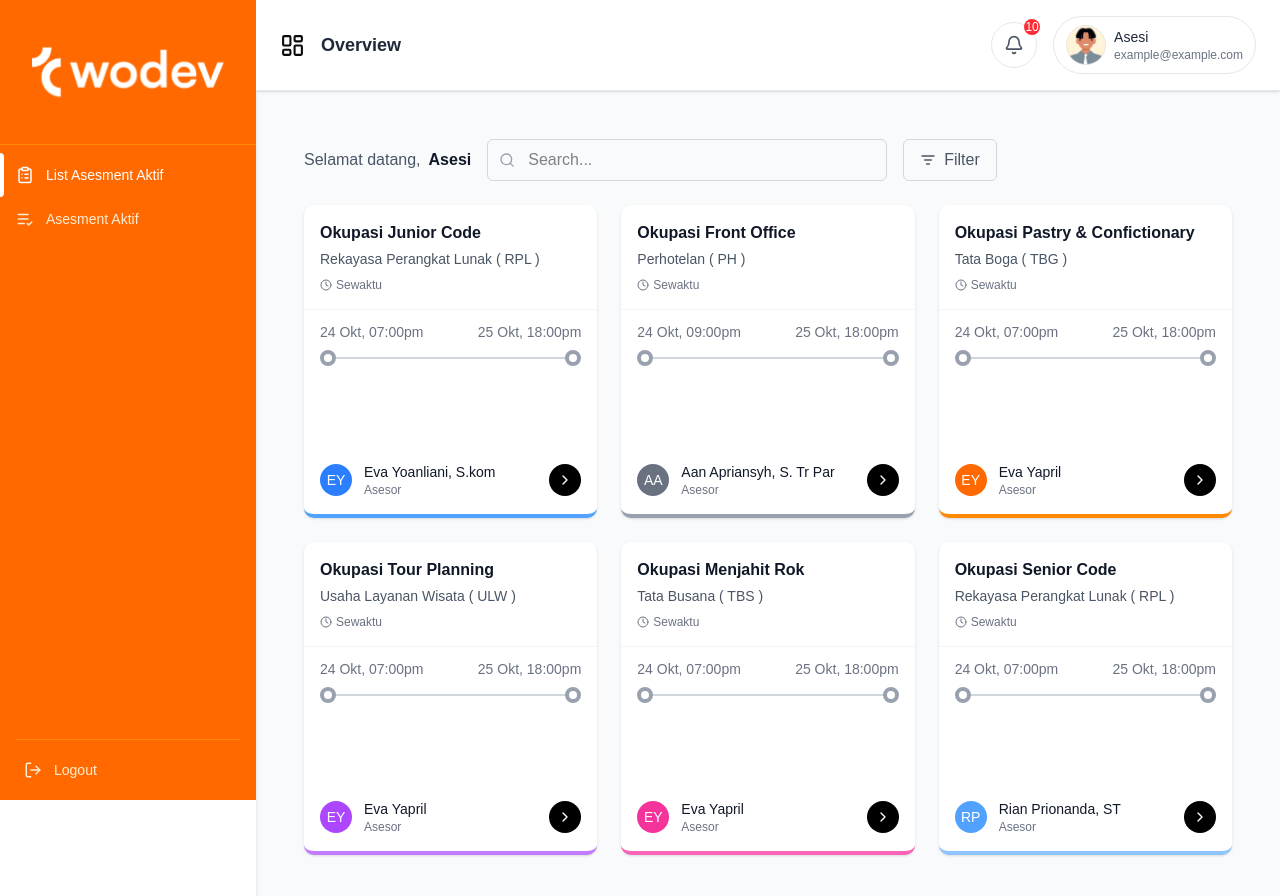
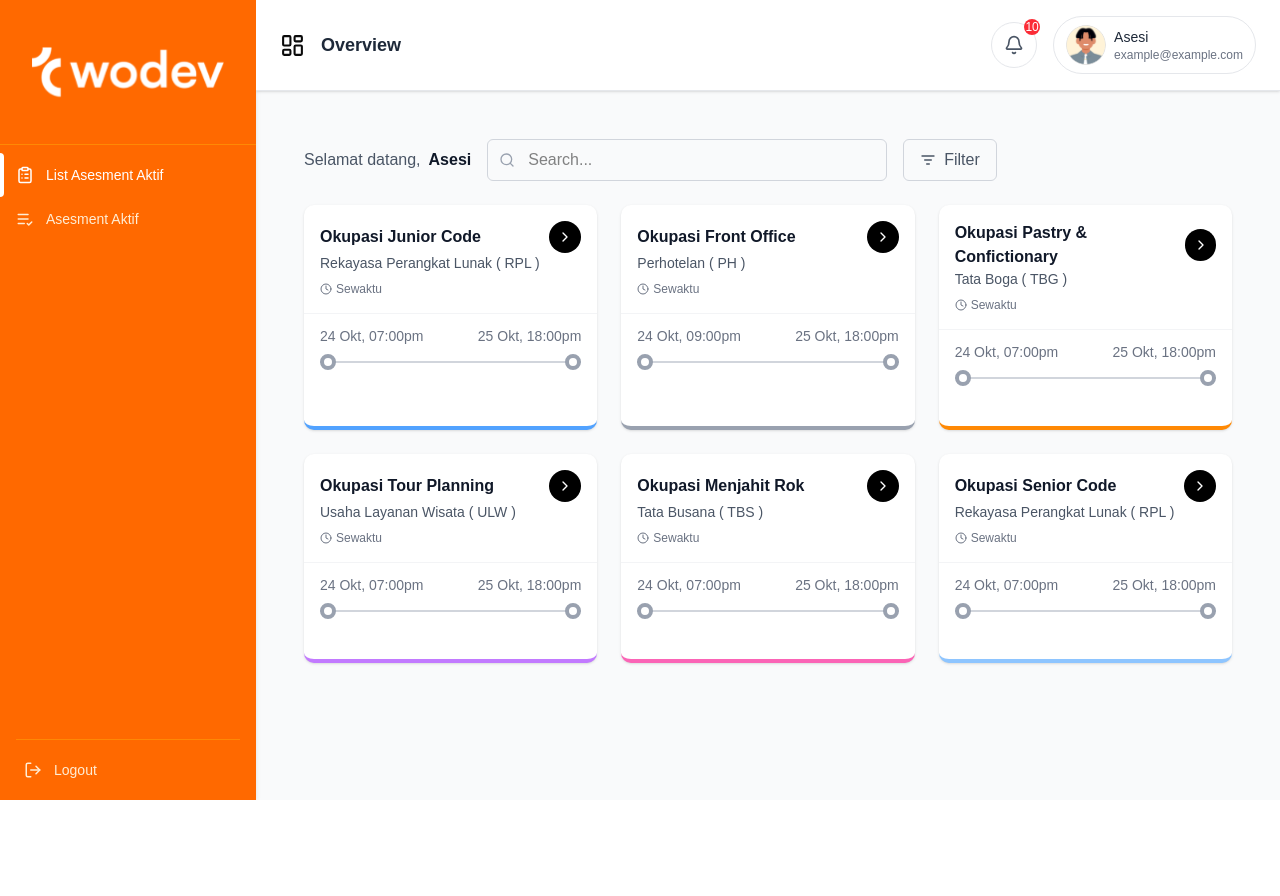
Before and after one commit to Vlysianna/TwoDev, a React (Vite) app: page /dashboard-asesi in a window 1280 px wide. Shown: the top 896 px of the page. After the commit the page ends 800 px from the top, so only its background shows below. Built offline with nearby package versions, Linux system fonts and the light colour scheme; a web font is replaced by a local one.

Commit message:
revisi lg

```diff
--- a/src/components/SideAsesi.tsx
+++ b/src/components/SideAsesi.tsx
@@ -37,7 +37,7 @@ const SidebarAsesi: React.FC = () => {
             name: "Asesment Aktif",
             icon: ListCheck,
             section: "main",
-            path: "/asessment-aktif-asesi",
+            path: "/asesmen-aktif-asesi",
         },
     ];
 
--- a/src/pages/asesi/AsassmentMandiri.tsx
+++ b/src/pages/asesi/AsassmentMandiri.tsx
@@ -65,7 +65,7 @@ export default function AssassmentMandiri() {
             <div className="mx-auto">
                 <div className="bg-white rounded-lg shadow-sm mb-8">
                     <NavbarAsesi
-                        title='Asasment Mandiri'
+                        title='Banding Asesmen'
                         icon={
                             <Link to="/data-sertifikasi" className="text-gray-500 hover:text-gray-600">
                                 <ChevronLeft size={20} />
@@ -130,7 +130,7 @@ export default function AssassmentMandiri() {
                                                     <div></div>
                                                 )}
 
-                                                <Link to="/asasmen-mandiri-detail" className="text-orange-500 hover:text-orange-600 text-sm flex items-center hover:underline hover:cursor-pointer">
+                                                <Link to="/asesmen-mandiri-detail" className="text-orange-500 hover:text-orange-600 text-sm flex items-center hover:underline hover:cursor-pointer">
                                                     Lihat detail
                                                     <ChevronRight size={14} className="ml-1" />
                                                 </Link>
--- a/src/pages/asesi/AssasmentMandiriDetail.tsx
+++ b/src/pages/asesi/AssasmentMandiriDetail.tsx
@@ -90,7 +90,7 @@ export default function AssessmentMandiriDetail() {
                     <NavbarAsesi
                         title='Detail'
                         icon={
-                            <Link to="/data-sertifikasi" className="text-gray-500 hover:text-gray-600">
+                            <Link to="/asesmen-mandiri" className="text-gray-500 hover:text-gray-600">
                                 <ChevronLeft size={20} />
                             </Link>
                         }
--- a/src/pages/asesi/DashboardAsesi.tsx
+++ b/src/pages/asesi/DashboardAsesi.tsx
@@ -142,10 +142,20 @@ export default function DashboardAsesi() {
                                         <div key={okupasi.id} className={`bg-white rounded-lg shadow-sm border-b-4 ${okupasi.borderColor} hover:shadow-md transition-shadow`}>
                                             {/* Header Kartu */}
                                             <div className="p-4 border-b border-gray-100">
-                                                <h3 className="font-semibold text-gray-900 mb-1">{okupasi.title}</h3>
+                                                {/* Title + tombol di kanan */}
+                                                <div className="flex items-center justify-between">
+                                                    <h3 className="font-semibold text-gray-900">{okupasi.title}</h3>
+                                                    <Link
+                                                        to="/apl-01"
+                                                        className="w-8 h-8 bg-black rounded-full flex items-center justify-center hover:bg-gray-800 transition-colors"
+                                                    >
+                                                        <ChevronRight className="w-4 h-4 text-white" />
+                                                    </Link>
+                                                </div>
+
                                                 <p className="text-sm text-gray-600 mb-2">{okupasi.subtitle}</p>
 
-                                                {/* Status dengan Clock Icon */}
+                                                {/* Status */}
                                                 <div className="flex items-center space-x-1 text-xs text-gray-500">
                                                     <Clock className="w-3 h-3" />
                                                     <span>{okupasi.status}</span>
@@ -153,7 +163,7 @@ export default function DashboardAsesi() {
                                             </div>
 
                                             {/* Tanggal */}
-                                            <div className="px-4 pt-3 pb-20">
+                                            <div className="px-4 pt-3 pb-10">
                                                 <div className="flex flex-col items-center">
                                                     {/* Tanggal dan waktu */}
                                                     <div className="flex justify-between w-full text-sm text-gray-500 mb-2">
@@ -178,8 +188,8 @@ export default function DashboardAsesi() {
                                             </div>
 
                                             {/* Footer dengan Avatar dan Tombol */}
-                                            <div className="p-4">
-                                                <div className="flex items-center justify-between">
+                                            {/* <div className="p-4">
+                                                <div className="flex items-center justify-end">
                                                     <div className="flex items-center space-x-3">
                                                         <div className={`w-8 h-8 ${okupasi.avatarBg} rounded-full flex items-center justify-center text-white text-sm font-medium`}>
                                                             {okupasi.avatar}
@@ -190,12 +200,11 @@ export default function DashboardAsesi() {
                                                         </div>
                                                     </div>
 
-                                                    {/* Tombol Navigasi */}
                                                     <Link to="/apl-01" className="w-8 h-8 bg-black rounded-full flex items-center justify-center hover:bg-gray-800 transition-colors">
                                                         <ChevronRight className="w-4 h-4 text-white" />
                                                     </Link>
                                                 </div>
-                                            </div>
+                                            </div> */}
                                         </div>
                                     ))}
                                 </div>
--- a/src/routes/AppRouter.tsx
+++ b/src/routes/AppRouter.tsx
@@ -54,8 +54,8 @@ export default function AppRouter() {
 				<Route path="/register" element={<RegisterPage/>} />
 				<Route path="/dashboard-asesi" element={<DashboardAsesi/>} />
 				<Route path="/asesmen-aktif-asesi" element={<AsessmentAktif/>} />
-				<Route path="/asasmen-mandiri" element={<AssassmentMandiri />} />
-				<Route path="/asasmen-mandiri-detail" element={<AsassmentMandiriDetail />} />
+				<Route path="/asesmen-mandiri" element={<AssassmentMandiri />} />
+				<Route path="/asesmen-mandiri-detail" element={<AsassmentMandiriDetail />} />
 				<Route path="/persetujuan-asesmen-kerahasiaan" element={<PersetujuanAsesmenKerahasiaan />} />
 				<Route path="/asesmen-pilihan-ganda" element={<AsessementPilihanGanda />} />
 			</Routes>
```
